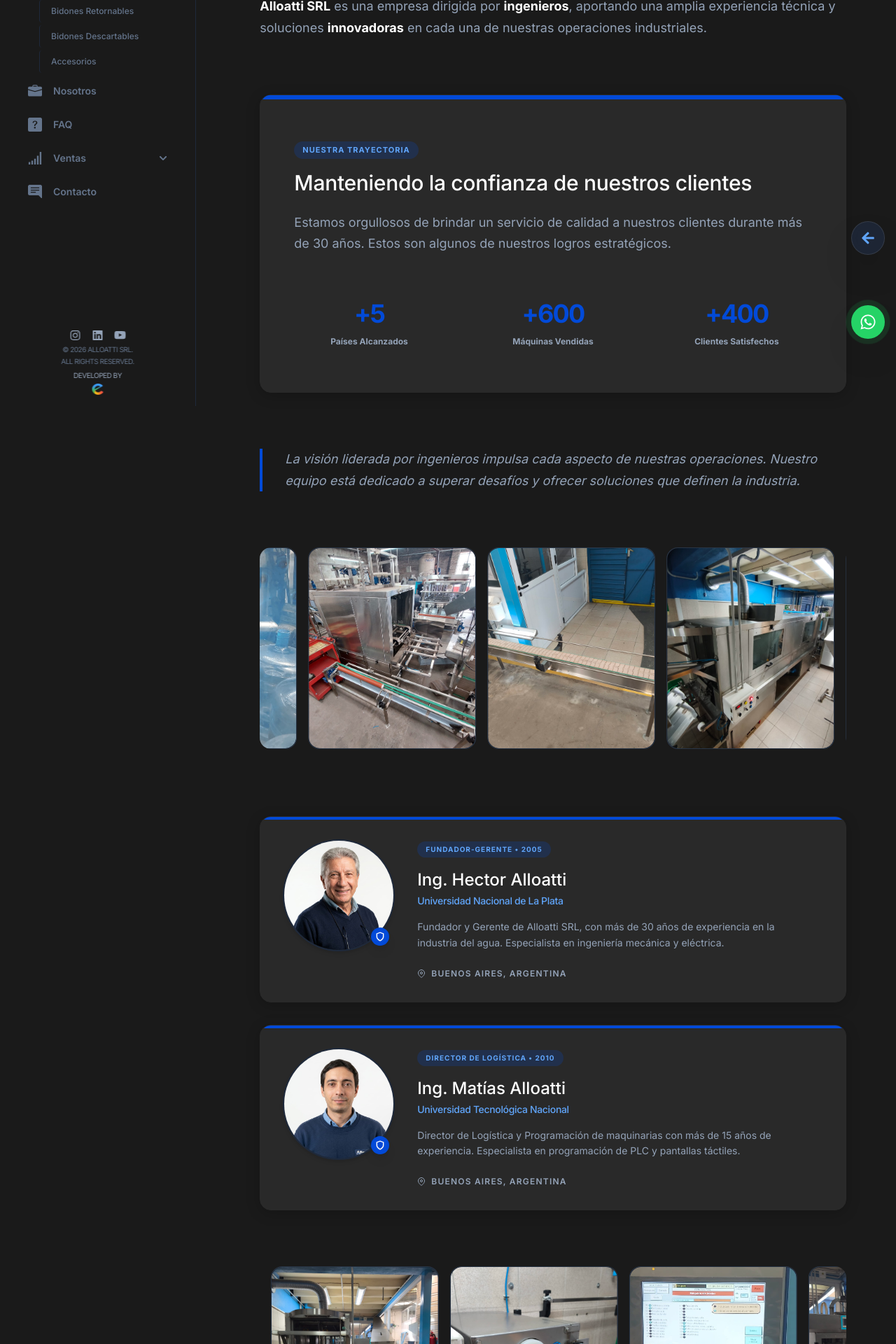
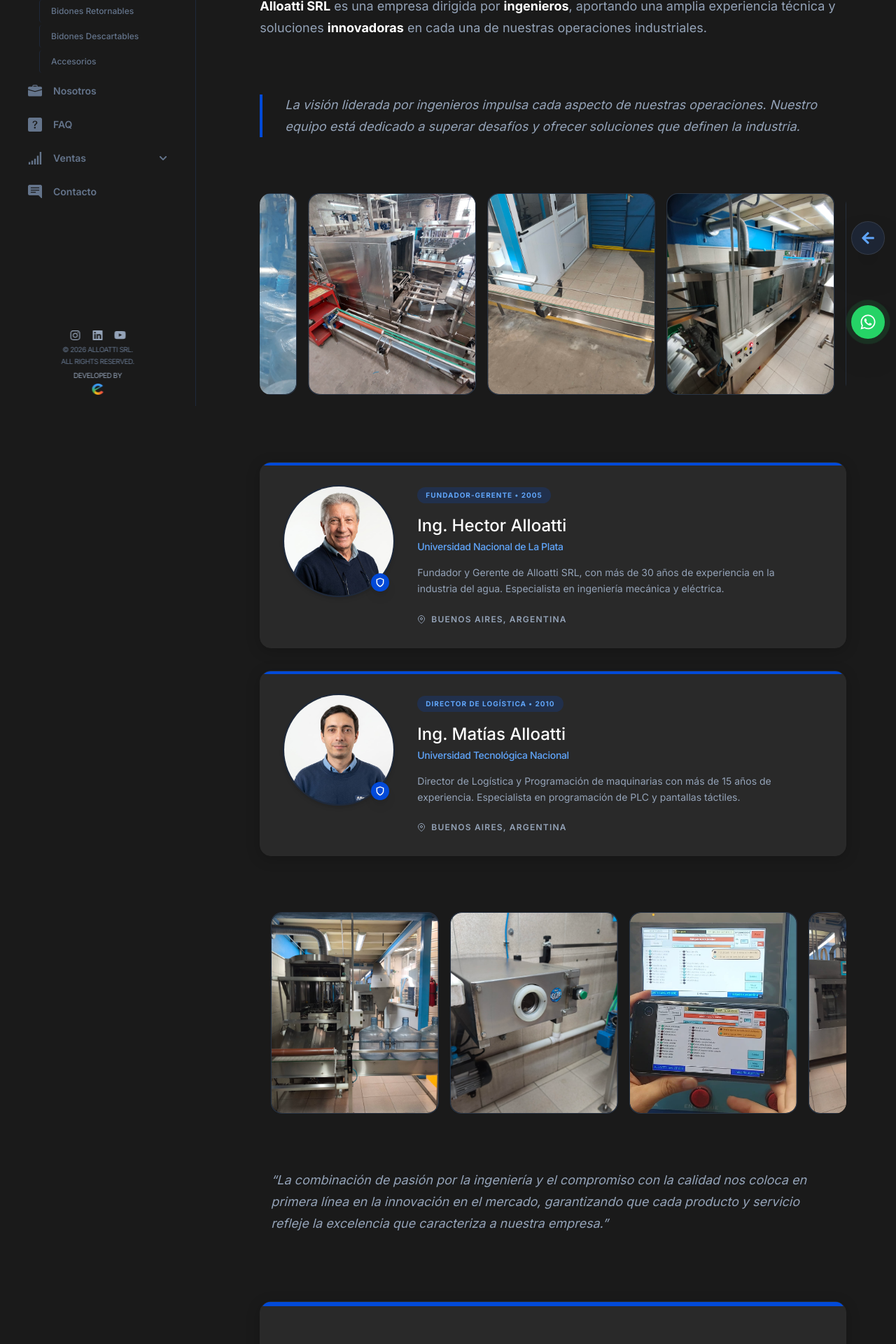
Before and after one commit to ezestom/Alloatti-website, a React (Vite) app: page /nosotros in a window 1280 px wide. Shown: the part 220-2140 px from the top of the page at 70% size. Built offline with nearby package versions, Linux system fonts and the light colour scheme.

Commit message:
feat: add Nosotros page component with company history, team cards, and image carousels

```diff
--- a/src/pages/Nosotros.jsx
+++ b/src/pages/Nosotros.jsx
@@ -74,7 +74,6 @@
 							<strong className="hp-strong">innovadoras</strong>{" "}
 							en cada una de nuestras operaciones industriales.
 						</p>
-						<Data />
 
 						<div className="mt-20 mb-20 border-l-4 border-[#024ad8] pl-8 text-left">
 							<p className="hp-p italic">
@@ -163,6 +162,7 @@
 							</blockquote>
 						</div>
 					</div>
+					<Data />
 					<PremiumFooter />
 				</article>
 			</section>
```
